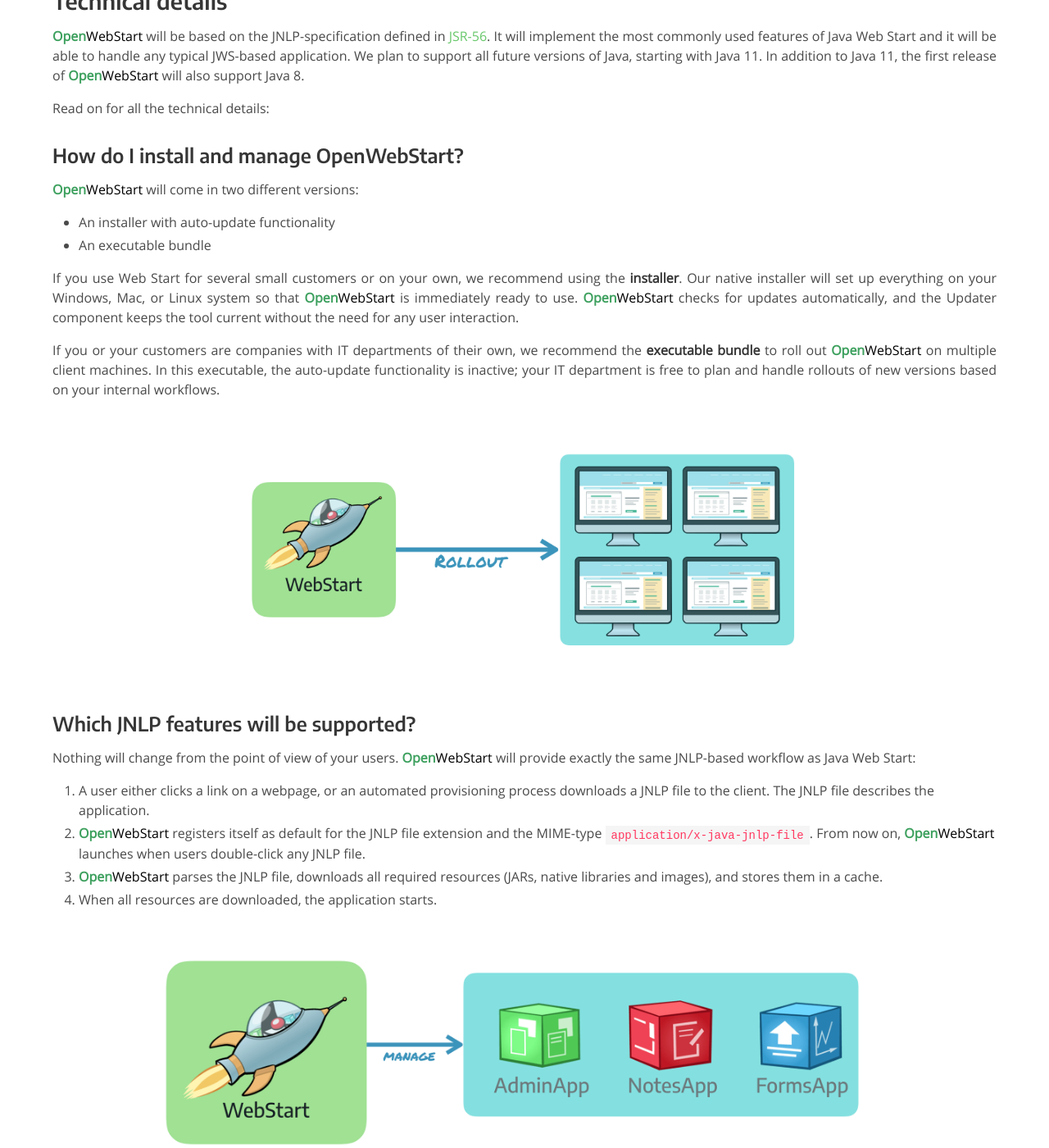
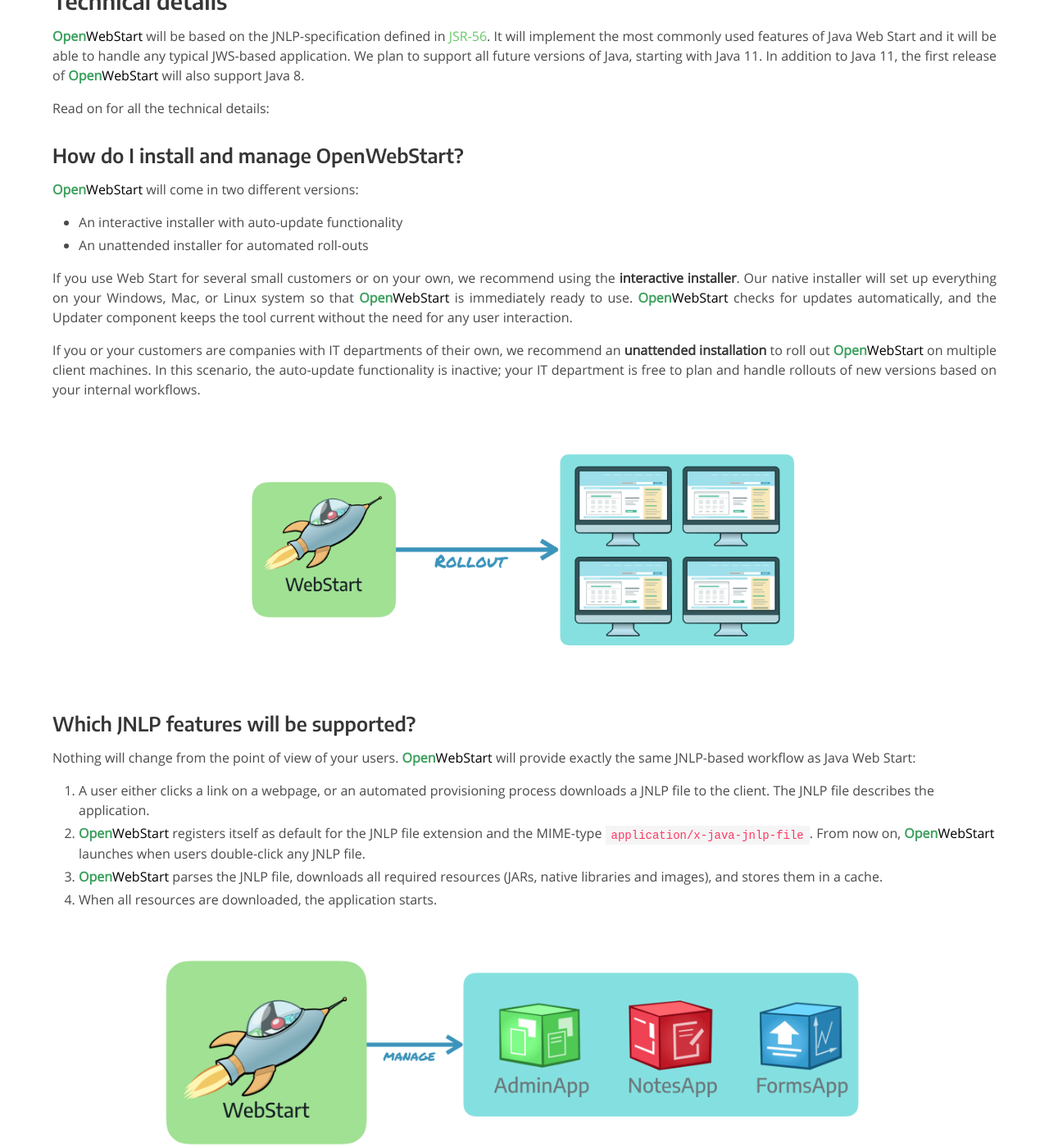
Before and after one commit to karakun/openwebstart-page, a Jekyll site: the page built from technical-details.md, in a window 1280 px wide and 1400 px high, scrolled down 553 px. Shown: the whole window at 82% size. Built offline with Jekyll 4.4.1, drawn with Linux system fonts in a browser that asks for light colours; comment, search, counter and statistics services are not loaded; some of the changed text lies outside the part shown.

Commit message:
Minor fixes

```diff
--- a/technical-details.md
+++ b/technical-details.md
@@ -22,15 +22,15 @@
 ### How do I install and manage OpenWebStart?
 <span class="text-highlight">Open<span>WebStart</span></span> will come in two different versions:
 
-- An installer with auto-update functionality
-- An executable bundle
+- An interactive installer with auto-update functionality
+- An unattended installer for automated roll-outs
 
-If you use Web Start for several small customers or on your own, we recommend using the __installer__.
+If you use Web Start for several small customers or on your own, we recommend using the __interactive installer__.
 Our native installer will set up everything on your Windows, Mac, or Linux system so that <span class="text-highlight">Open<span>WebStart</span></span> is immediately ready to use.
 <span class="text-highlight">Open<span>WebStart</span></span> checks for updates automatically, and the Updater component keeps the tool current without the need for any user interaction.
 
-If you or your customers are companies with IT departments of their own, we recommend the __executable bundle__ to roll out <span class="text-highlight">Open<span>WebStart</span></span> on multiple client machines.
-In this executable, the auto-update functionality is inactive; your IT department is free to plan and handle rollouts of new versions based on your internal workflows.
+If you or your customers are companies with IT departments of their own, we recommend an __unattended installation__ to roll out <span class="text-highlight">Open<span>WebStart</span></span> on multiple client machines.
+In this scenario, the auto-update functionality is inactive; your IT department is free to plan and handle rollouts of new versions based on your internal workflows.
 
 ![rollout]({{ "/assets/images/webstart/rollout.png" | absolute_url }})
 
@@ -48,9 +48,6 @@
 The included App Manager will manage all JNLP-based application that <span class="text-highlight">Open<span>WebStart</span></span> has downloaded and started. The App Manager checks regularly whether updates are available for its managed applications, and downloads updates automatically.
 
 ### Can I manage JDK/JRE versions?
-One feature that has always been missing from Oracle Web Start was JVM (Java Virtual Machine) version management.
-Up to now, when deploying a JNLP-based application, a developer had no way of defining the Java version to run the application.
-
 <span class="text-highlight">Open<span>WebStart</span></span> from Karakun will provide an integrated JVM Manager.
 The JVM Manager downloads Java versions from a dedicated server, and manages versions internally. With <span class="text-highlight">Open<span>WebStart</span></span>, it will be easy for developers to specify the Java version to run JNLP-based applications.
 
```
